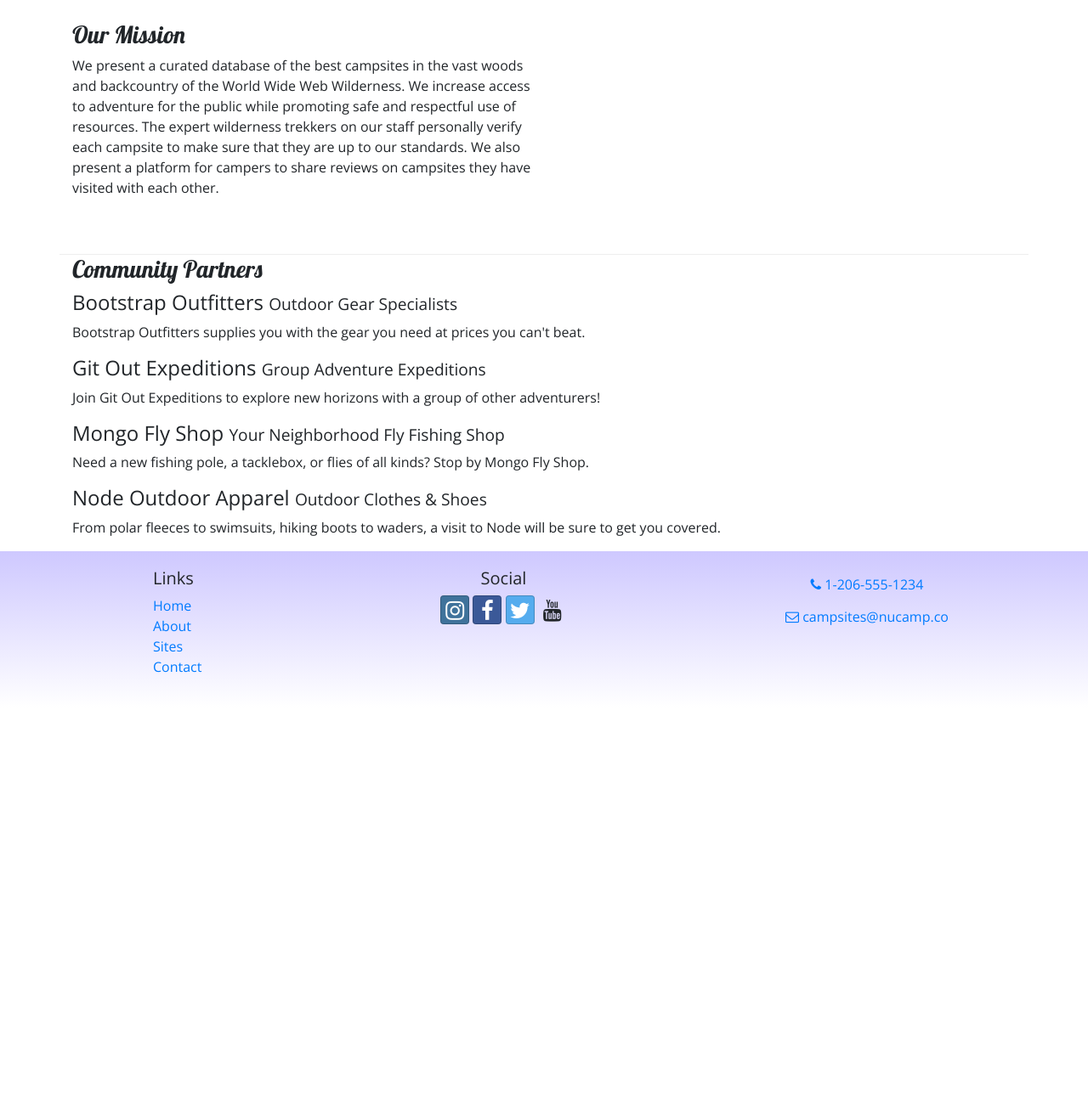
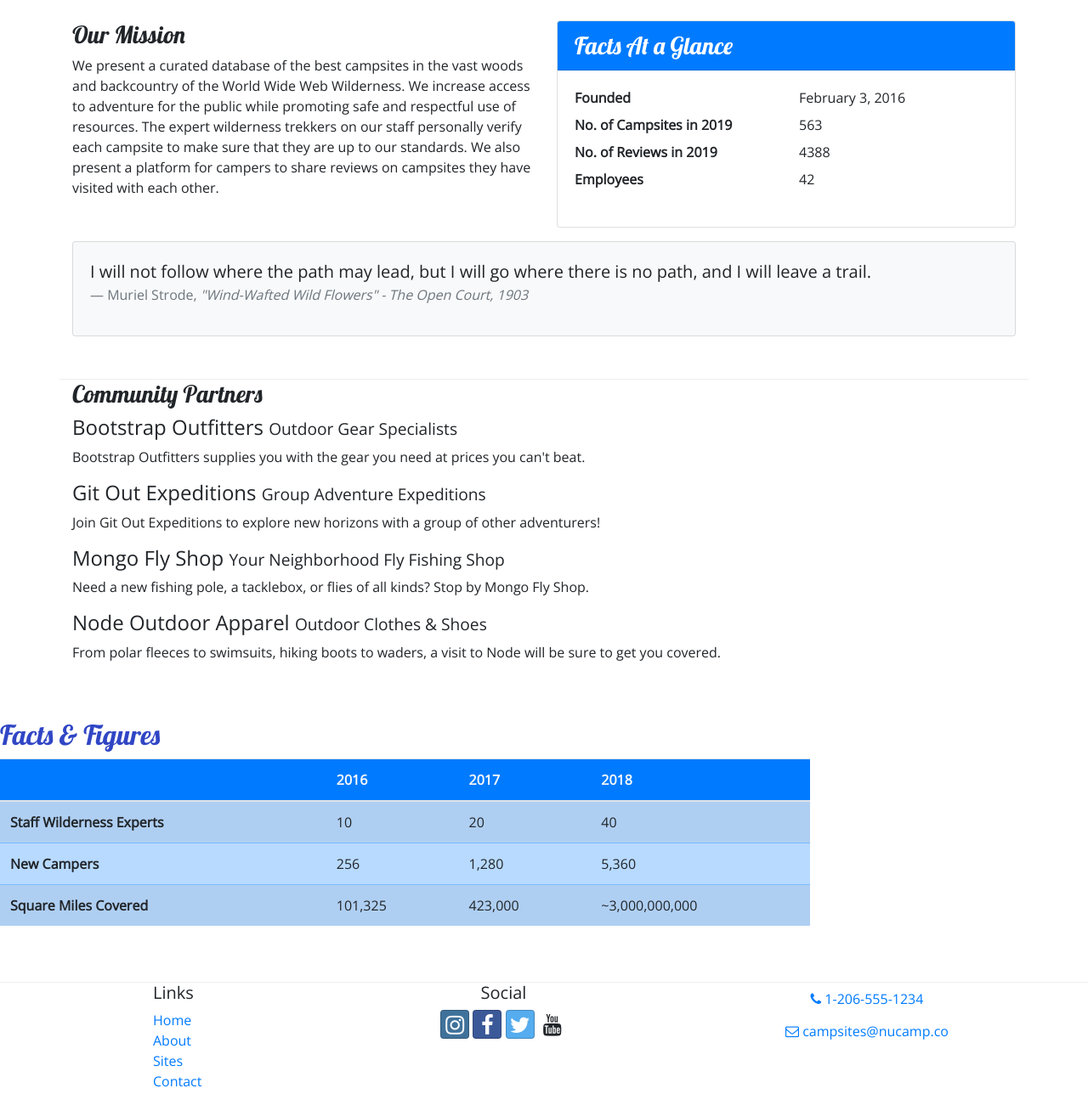
Before and after one commit to sudeepbk/NuCamp, a website: page aboutus.html in a window 1280 px wide. Shown: the part 380-1681 px from the top of the page at 85% size. Before the commit the page ends 1213 px from the top, so only its background shows below. Drawn offline with nearby package versions, Linux system fonts and the light colour scheme.

Commit message:
Tables and Cards

```diff
--- a/aboutus.html
+++ b/aboutus.html
@@ -62,19 +62,40 @@
       </div>
 
       <div class="row row-content">
-        <div class="col-sm-6">
-          <h3>Our Mission</h3>
-          <p>
-            We present a curated database of the best campsites in the vast
-            woods and backcountry of the World Wide Web Wilderness. We increase
-            access to adventure for the public while promoting safe and
-            respectful use of resources. The expert wilderness trekkers on our
-            staff personally verify each campsite to make sure that they are up
-            to our standards. We also present a platform for campers to share
-            reviews on campsites they have visited with each other.
-          </p>
+            <div class="col-sm-6">
+                <h3>Our Mission</h3>
+                <p>We present a curated database of the best campsites in the vast woods and backcountry of the World Wide Web Wilderness. We increase access to adventure for the public while promoting safe and respectful use of resources. The expert wilderness trekkers on our staff personally verify each campsite to make sure that they are up to our standards. We also present a platform for campers to share reviews on campsites they have visited with  each other.</p>
+            </div>
+            <div class="col-sm-6">
+                <div class="card">
+                    <h3 class="card-header bg-primary text-white">Facts At a Glance</h3>
+                    <div class="card-body">
+                        <dl class="row">
+                            <dt class="col-6">Founded</dt>
+                            <dd class="col-6">February 3, 2016</dd>
+                            <dt class="col-6">No. of Campsites in 2019</dt>
+                            <dd class="col-6">563</dd>
+                            <dt class="col-6">No. of Reviews in 2019</dt>
+                            <dd class="col-6">4388</dd>
+                            <dt class="col-6">Employees</dt>
+                            <dd class="col-6">42</dd>
+                        </dl>
+                    </div>
+                </div>
+            </div>
+            <div class="col">
+                <div class="card bg-light mt-3">
+                    <blockquote class="blockquote card-body">
+                        <p class="mb-0">I will not follow where the path may lead, but I will go where there is no path, and I will leave a trail.</p>
+                        <footer class="blockquote-footer">Muriel Strode,
+                            <cite title="Source Title">"Wind-Wafted Wild Flowers" -
+                                The Open Court, 1903
+                            </cite>
+                        </footer>
+                    </blockquote>
+        		</div>
+            </div>
         </div>
-      </div>
 
       <div class="row">
         <div class="col-12">
@@ -107,7 +128,46 @@
       </div>
     </div>
 
-    <footer>
+    <div class="row row-content">
+            <div class="col-sm-9">
+            	<h2>Facts &amp; Figures</h2>
+            	<div class="table-responsive">
+               	    <table class="table table-striped">
+	                    <thead>
+	                        <tr class="bg-primary text-light">
+	                            <th></th>
+	                            <th>2016</th>
+	                            <th>2017</th>
+	                            <th>2018</th>
+	                        </tr>
+                    	</thead>
+	                    <tbody class="table-primary">
+                            <tr>
+                                <th>Staff Wilderness Experts</th>
+                                <td>10</td>
+                                <td>20</td>
+                                <td>40</td>
+                            </tr>
+                            <tr>
+                                <th>New Campers</th>
+                                <td>256</td>
+                                <td>1,280</td>
+                                <td>5,360</td>
+                            </tr>
+                            <tr>
+                                <th>Square Miles Covered</th>
+                                <td>101,325</td>
+                                <td>423,000</td>
+                                <td>~3,000,000,000</td>
+                            </tr>
+                        </tbody>
+                    </table>
+                </div>
+            </div>
+       </div>
+
+
+    <footer classs="site-footer">
       <div class="container">
         <div class="row">
           <div class="col-4 col-sm-2 offset-1">
--- a/css/styles.css
+++ b/css/styles.css
@@ -14,7 +14,7 @@ header h2 {
   color: #cec8ff;
 }
 
-footer {
+.site-footer {
   background-image: linear-gradient(#cec8ff, white);
   padding: 20px 0;
 }
```
Also changed, not shown: contactus.html (+1 -1 lines), index.html (+1 -1 lines).
